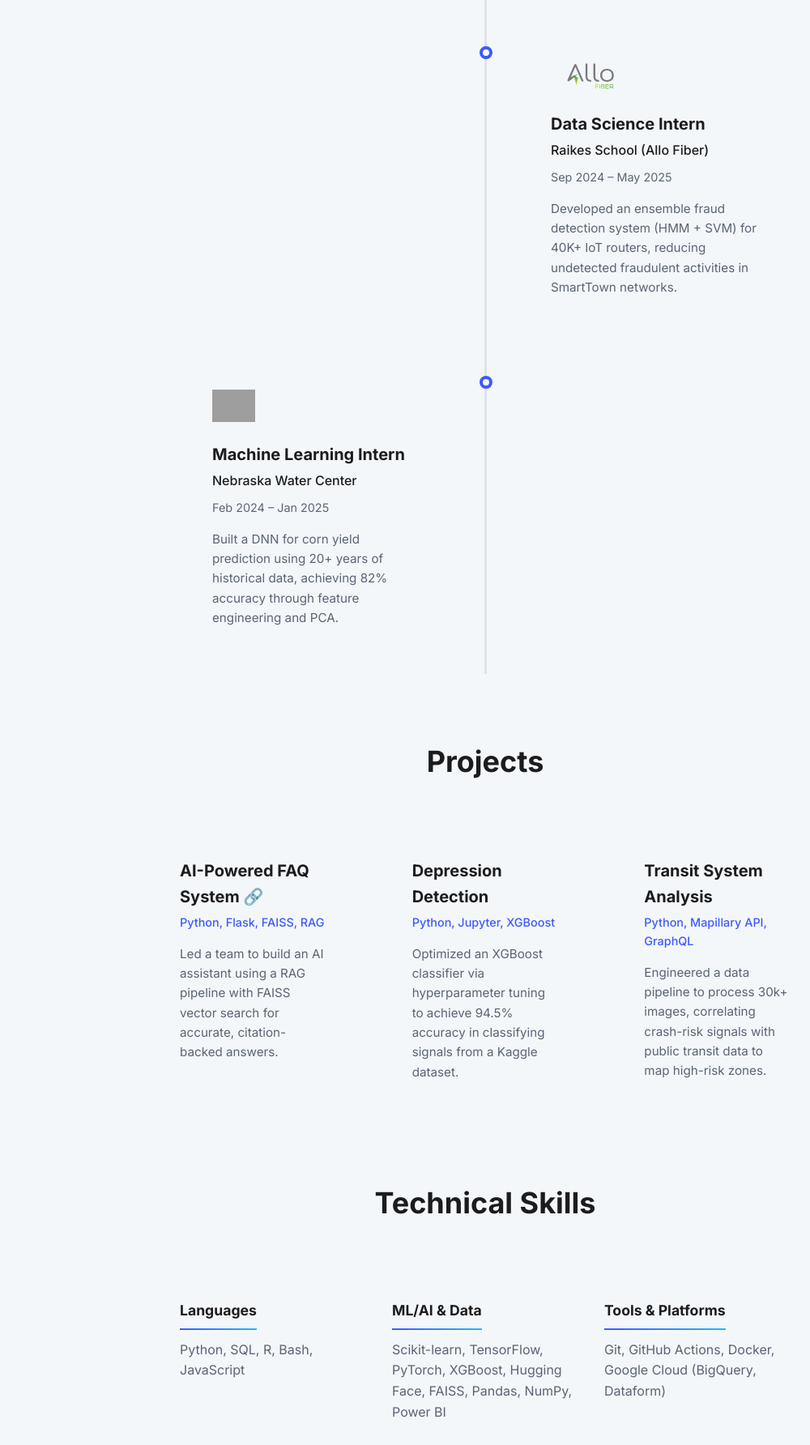
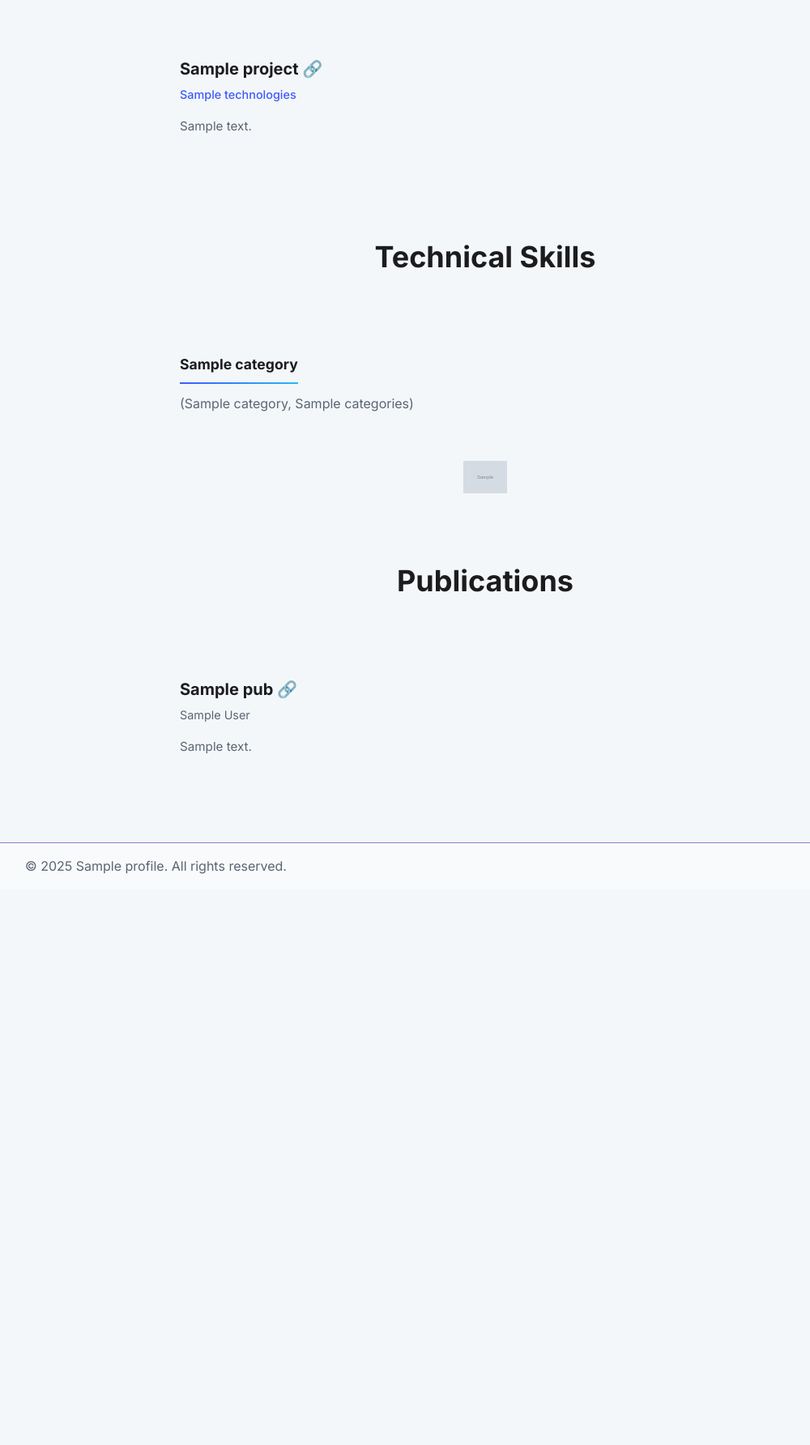
Before and after one commit to sagun-karki/portfolio-website, a Flask app: template api/templates/index.html in a window 1280 px wide. Shown: the part 1736-3520 px from the top of the page at 81% size, without its empty margins (41-1041 px from the left). After the commit the page ends 2815 px from the top, so only its background shows below. Run offline with Flask 3, Linux system fonts and the light colour scheme; the template is opened without the code that fills it: most values are stand-ins (such as "Sample title", 1, 10 or a date in 2020); grey boxes marked "Sample" are stand-in pictures; some libraries are stand-ins or nearby versions; grey boxes are pictures that could not be loaded.

Commit message:
refactored content section to be injected instead of hardcoding

```diff
--- a/api/app.py
+++ b/api/app.py
@@ -4,12 +4,21 @@ from flask import Flask, render_template
 app = Flask(__name__)
 
 
+import json
+
 @app.route('/')
 def index():
     """
-    Renders the home page (index.html).
+    Renders the home page (index.html) with dynamic content from JSON.
     """
-    return render_template('index.html')
+    data_path = os.path.join(app.root_path, 'static', 'json', 'data.json')
+    try:
+        with open(data_path, 'r') as f:
+            site_data = json.load(f)
+    except (FileNotFoundError, json.JSONDecodeError):
+        site_data = {}
+
+    return render_template('index.html', site_data=site_data)
 
 
 @app.errorhandler(404)
--- a/api/templates/base.html
+++ b/api/templates/base.html
@@ -73,14 +73,13 @@
 
   <footer class="main-footer">
     <div class="footer-content">
-      <p>&copy; 2025 Sagun Karki. All rights reserved.</p>
+      <p>&copy; 2025 {{ site_data.profile.name }}. All rights reserved.</p>
       <div class="social-links">
-        <a href="https://www.linkedin.com/in/sagunkarki/" target="_blank" aria-label="LinkedIn">
-          <svg><use href="#icon-linkedin"></use></svg>
+        {% for social in site_data.profile.socials %}
+        <a href="{{ social.url }}" target="_blank" aria-label="{{ social.platform }}">
+          <svg><use href="{{ social.icon }}"></use></svg>
         </a>
-        <a href="https://github.com/sagun-karki" target="_blank" aria-label="GitHub">
-          <svg><use href="#icon-github"></use></svg>
-        </a>
+        {% endfor %}
       </div>
     </div>
   </footer>
--- a/api/templates/index.html
+++ b/api/templates/index.html
@@ -3,10 +3,9 @@
 {% block content %}
 <section id="home" class="hero">
   <div class="hero-text">
-    <h1 class="hero-title">Sagun Karki</h1>
-    <p class="hero-subtitle">Data Scientist</p>
-    <p class="hero-edu">B.S. in Computer Science and Data Science, Minor in Mathematics <br> University of
-      Nebraska-Lincoln (Expected May 2026)</p>
+    <h1 class="hero-title">{{ site_data.profile.name }}</h1>
+    <p class="hero-subtitle">{{ site_data.profile.title }}</p>
+    <p class="hero-edu">{{ site_data.profile.education | replace('|', '<br>') | safe }}</p>
     <div class="hero-links">
       <a href="#projects">
         <md-filled-button>View Projects</md-filled-button>
@@ -16,12 +15,13 @@
       </a>
     </div>
     <div class="hero-socials">
-      <a href="https://www.linkedin.com/in/sagunkarki/" target="_blank" aria-label="LinkedIn">
-        <svg><use href="#icon-linkedin"></use></svg>
+      {% for social in site_data.profile.socials %}
+      <a href="{{ social.url }}" target="_blank" aria-label="{{ social.platform }}">
+        <svg>
+          <use href="{{ social.icon }}"></use>
+        </svg>
       </a>
-      <a href="https://github.com/sagun-karki" target="_blank" aria-label="GitHub">
-        <svg><use href="#icon-github"></use></svg>
-      </a>
+      {% endfor %}
     </div>
   </div>
 </section>
@@ -30,139 +30,81 @@
   <section id="about" class="about-section">
     <div class="card">
       <h2 class="card-title">About Me</h2>
-      <p>I’m a data scientist with a strong foundation in computer science, statistics, and applied mathematics. I am
-        passionate about leveraging data to build intelligent applications and derive actionable insights. My core
-        expertise lies in developing and deploying machine learning solutions, from data ingestion and processing to
-        model training and inference.</p>
+      <p>{{ site_data.profile.about }}</p>
     </div>
   </section>
 
   <section id="experience">
     <h2 class="section-title">Experience</h2>
     <div class="timeline">
+      {% for job in site_data.experience %}
       <div class="timeline-item">
         <div class="timeline-content card">
-          <img src="{{ url_for('static', filename='images/NPM-logo.original.png') }}" alt="Nebraska Public Media" class="card-logo">
-          <h3 class="card-item-title">Data Analyst</h3>
-          <p class="card-item-subtitle">Nebraska Public Media</p>
-          <p class="card-item-meta">Jan 2025 – Present</p>
-          <p class="card-item-desc">Redesigned ETL pipelines with BigQuery, cutting runtime by 65% and enabling near
-            real-time BI reporting for content and audience insights.</p>
+          <img src="{{ url_for('static', filename='images/' + job.logo) }}" alt="{{ job.company }}" class="card-logo">
+          <h3 class="card-item-title">{{ job.role }}</h3>
+          <p class="card-item-subtitle">{{ job.company }}</p>
+          <p class="card-item-meta">{{ job.duration }}</p>
+          <p class="card-item-desc">{{ job.description }}</p>
         </div>
       </div>
-      <div class="timeline-item">
-        <div class="timeline-content card">
-          <img src="{{ url_for('static', filename='images/allo-fiber.svg') }}" alt="Allo Fiber" class="card-logo">
-          <h3 class="card-item-title">Data Science Intern</h3>
-          <p class="card-item-subtitle">Raikes School (Allo Fiber)</p>
-          <p class="card-item-meta">Sep 2024 – May 2025</p>
-          <p class="card-item-desc">Developed an ensemble fraud detection system (HMM + SVM) for 40K+ IoT routers,
-            reducing undetected fraudulent activities in SmartTown networks.</p>
-        </div>
-      </div>
-      <div class="timeline-item">
-        <div class="timeline-content card">
-          <img src="{{ url_for('static', filename='images/nwc.svg') }}" alt="Nebraska Water Center" class="card-logo">
-          <h3 class="card-item-title">Machine Learning Intern</h3>
-          <p class="card-item-subtitle">Nebraska Water Center</p>
-          <p class="card-item-meta">Feb 2024 – Jan 2025</p>
-          <p class="card-item-desc">Built a DNN for corn yield prediction using 20+ years of historical data, achieving
-            82% accuracy through feature engineering and PCA.</p>
-        </div>
-      </div>
+      {% endfor %}
     </div>
   </section>
 
   <section id="projects">
     <h2 class="section-title">Projects</h2>
     <div class="content-grid">
+      {% for project in site_data.projects %}
       <div class="card">
         <h3 class="card-item-title">
-          <a href="https://github.com/sagun-karki/CSCE410_final_project" target="_blank">AI-Powered FAQ System 🔗</a>
+          {% if project.url %}
+          <a href="{{ project.url }}" target="_blank">{{ project.title }} 🔗</a>
+          {% else %}
+          {{ project.title }}
+          {% endif %}
         </h3>
-        <p class="card-item-meta">Python, Flask, FAISS, RAG</p>
-        <p class="card-item-desc">Led a team to build an AI assistant using a RAG pipeline with FAISS vector search for
-          accurate, citation-backed answers.</p>
+        <p class="card-item-meta">{{ project.technologies }}</p>
+        <p class="card-item-desc">{{ project.description }}</p>
       </div>
-      <div class="card">
-        <h3 class="card-item-title">Depression Detection</h3>
-        <p class="card-item-meta">Python, Jupyter, XGBoost</p>
-        <p class="card-item-desc">Optimized an XGBoost classifier via hyperparameter tuning to achieve 94.5% accuracy in
-          classifying signals from a Kaggle dataset.</p>
-      </div>
-      <div class="card">
-        <h3 class="card-item-title">Transit System Analysis</h3>
-        <p class="card-item-meta">Python, Mapillary API, GraphQL</p>
-        <p class="card-item-desc">Engineered a data pipeline to process 30k+ images, correlating crash-risk signals with
-          public transit data to map high-risk zones.</p>
-      </div>
+      {% endfor %}
     </div>
   </section>
 
   <section id="skills">
     <h2 class="section-title">Technical Skills</h2>
     <div class="card skills-card">
+      {% for category, items in site_data.skills.categories.items() %}
       <div class="skill-category">
-        <h4 class="skill-title">Languages</h4>
-        <p>Python, SQL, R, Bash, JavaScript</p>
+        <h4 class="skill-title">{{ category }}</h4>
+        <p>{{ items | join(', ') }}</p>
       </div>
-      <div class="skill-category">
-        <h4 class="skill-title">ML/AI & Data</h4>
-        <p>Scikit-learn, TensorFlow, PyTorch, XGBoost, Hugging Face, FAISS, Pandas, NumPy, Power BI</p>
-      </div>
-      <div class="skill-category">
-        <h4 class="skill-title">Tools & Platforms</h4>
-        <p>Git, GitHub Actions, Docker, Google Cloud (BigQuery, Dataform)</p>
-      </div>
+      {% endfor %}
     </div>
     <div class="skill-logos">
-      <img src="https://cdn.jsdelivr.net/gh/devicons/devicon/icons/python/python-original.svg" alt="Python" height="40">
-      <img src="https://cdn.jsdelivr.net/gh/devicons/devicon/icons/r/r-original.svg" alt="R" height="40">
-      <img src="https://cdn.jsdelivr.net/gh/devicons/devicon/icons/javascript/javascript-original.svg" alt="JavaScript" height="40">
-      <img src="https://cdn.jsdelivr.net/gh/devicons/devicon/icons/bash/bash-original.svg" alt="Bash" height="40">
-      <img src="https://cdn.jsdelivr.net/gh/devicons/devicon/icons/mysql/mysql-original.svg" alt="SQL" height="40">
-      <img src="https://cdn.jsdelivr.net/gh/devicons/devicon/icons/tensorflow/tensorflow-original.svg" alt="TensorFlow" height="40">
-      <img src="https://cdn.jsdelivr.net/gh/devicons/devicon/icons/pytorch/pytorch-original.svg" alt="PyTorch" height="40">
-      <img src="https://cdn.jsdelivr.net/gh/devicons/devicon/icons/pandas/pandas-original.svg" alt="Pandas" height="40">
-      <img src="https://cdn.jsdelivr.net/gh/devicons/devicon/icons/numpy/numpy-original.svg" alt="NumPy" height="40">
-      <img src="https://cdn.jsdelivr.net/gh/devicons/devicon/icons/git/git-original.svg" alt="Git" height="40">
-      <img src="https://cdn.jsdelivr.net/gh/devicons/devicon/icons/github/github-original.svg" alt="GitHub" height="40">
-      <img src="https://cdn.jsdelivr.net/gh/devicons/devicon/icons/docker/docker-original.svg" alt="Docker" height="40">
-      <img src="https://cdn.jsdelivr.net/gh/devicons/devicon/icons/googlecloud/googlecloud-original.svg" alt="Google Cloud" height="40">
-      <img src="https://cdn.jsdelivr.net/gh/devicons/devicon/icons/linux/linux-original.svg" alt="Linux" height="40">
+      {% for logo in site_data.skills.logos %}
+      <img src="{{ logo.url }}" alt="{{ logo.name }}" height="40">
+      {% endfor %}
     </div>
-
   </section>
 
   <section id="publications">
     <h2 class="section-title">Publications</h2>
     <div class="content-grid">
+      {% for pub in site_data.publications %}
       <div class="card">
         <h3 class="card-item-title">
-          <a href="https://papers.ssrn.com/sol3/papers.cfm?abstract_id=4701574" target="_blank">The US Economy as a
-            Network 🔗</a>
+          {% if pub.url %}
+          <a href="{{ pub.url }}" target="_blank">{{ pub.title }} 🔗</a>
+          {% else %}
+          {{ pub.title }}
+          {% endif %}
         </h3>
-        <p class="card-item-meta">J Hawkins, S Karki</p>
-        <p class="card-item-desc">Comparison Across Economic and Environmental Metrics. Available at SSRN.</p>
+        <p class="card-item-meta">{{ pub.authors }}</p>
+        <p class="card-item-desc">{{ pub.description }}</p>
       </div>
-      <div class="card">
-        <h3 class="card-item-title">
-          <a href="https://www.sciencedirect.com/science/article/pii/S277237552500526X" target="_blank">A dynamic
-            approach for corn yield prediction to ensure agricultural resilience in the U.S. Midwest 🔗</a>
-        </h3>
-        <p class="card-item-meta">A Mitra, S Karki, Et Al.</p>
-        <p class="card-item-desc">Neural network–based corn yield forecasting with adaptive integration of weather and
-          historical yield data.</p>
-      </div>
-      <div class="card">
-        <h3 class="card-item-title">
-          <a href="https://scholar.google.com/scholar?hl=en&as_sdt=0%2C28&q=Better+Safety+Analyses+through+Smarter+Data%3A+Adding+Open-Street-View+and+Traffic-Calibrated+LBS+Data+to+Pedestrian+Crash+Analysis+in+Lincoln%2C+NE&btnG=" target="_blank">Better Safety Analyses through Smarter Data 🔗</a>
-        </h3>
-        <p class="card-item-meta">M Elayan, S Karki, J Hawkins</p>
-        <p class="card-item-desc">Adding Open-Street-View and Traffic-Calibrated LBS Data to Pedestrian Crash Analysis
-          in Lincoln, NE.</p>
-      </div>
+      {% endfor %}
     </div>
   </section>
 </div>
+</div>
 {% endblock %}
```
Also changed, not shown: api/static/json/data.json (added, +125 -0 lines).
